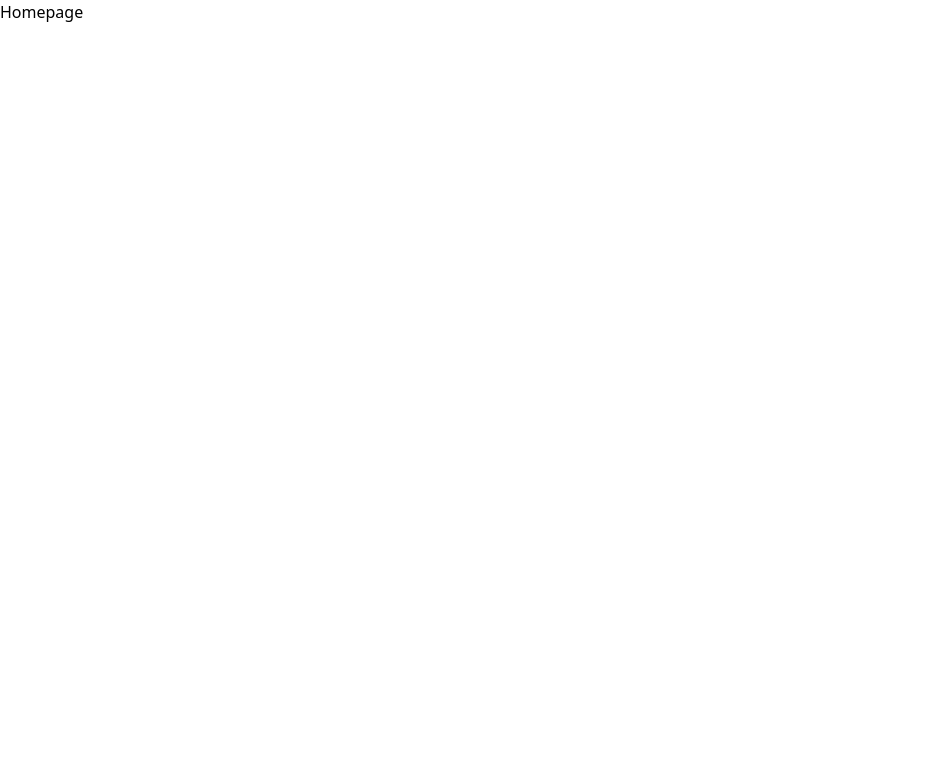
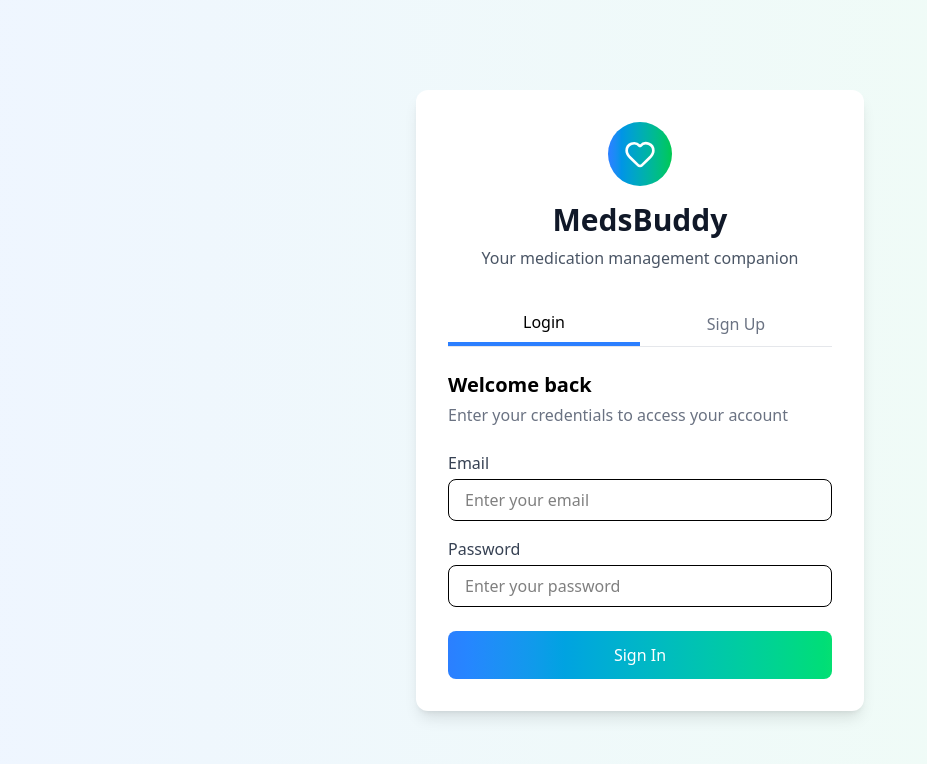
Before and after one commit to YOmprakash/med-manager-frontend, a React (Vite) app: page / in a window 1280 px wide. Shown: the top 764 px of the page, without its empty margins (0-927 px from the left). Built offline with nearby package versions, Linux system fonts and the light colour scheme.

Commit message:
static login page is created

```diff
--- a/package.json
+++ b/package.json
@@ -13,6 +13,7 @@
     "@tailwindcss/vite": "^4.1.10",
     "@tanstack/react-query": "^5.80.7",
     "axios": "^1.10.0",
+    "lucide-react": "^0.517.0",
     "react": "^19.1.0",
     "react-dom": "^19.1.0",
     "react-router-dom": "^7.6.2",
--- a/src/App.jsx
+++ b/src/App.jsx
@@ -1,10 +1,15 @@
-import React from 'react'
+
+import { BrowserRouter, Routes, Route, Navigate } from 'react-router-dom';
+import AuthPage from './pages/authPage.';
 
 const App = () => {
   return (
-    <div>
-      Homepage
-    </div>
+     <BrowserRouter>
+      <Routes>
+        <Route path="/" element={<AuthPage />} />
+        <Route path="*" element={<Navigate to="/" />} />
+      </Routes>
+    </BrowserRouter>
   )
 }
 
--- /dev/null
+++ b/src/pages/authPage..tsx
@@ -0,0 +1,156 @@
+import { useState } from 'react'
+import {  Heart } from 'lucide-react';
+
+export default function AuthPage() {
+  const [mode, setMode] = useState('login')
+
+  return (
+    <div className="min-h-screen flex items-center justify-center bg-gradient-to-r from-blue-50 to-green-50 p-4">
+      <div className="w-full max-w-md bg-white rounded-xl shadow-lg p-8">
+       <div className="w-full max-w-md">
+        <div className="text-center mb-8">
+          <div className="inline-flex items-center justify-center w-16 h-16 bg-gradient-to-r from-blue-500 to-green-500 rounded-full mb-4">
+            <Heart className="w-8 h-8 text-white" />
+          </div>
+          <h1 className="text-3xl font-bold text-gray-900 mb-2">MedsBuddy</h1>
+          <p className="text-gray-600">Your medication management companion</p>
+        </div>
+        </div>
+
+        {/* Tabs */}
+        <div className="flex border-b border-gray-200 mb-6">
+          <button
+            className={`flex-1 py-2 text-center font-medium ${
+              mode === 'login'
+                ? 'text-black border-b-4 border-blue-500'
+                : 'text-gray-500'
+            }`}
+            onClick={() => setMode('login')}
+          >
+            Login
+          </button>
+          <button
+            className={`flex-1 py-2 text-center font-medium ${
+              mode === 'signup'
+                ? 'text-black border-b-4 border-green-400'
+                : 'text-gray-500'
+            }`}
+            onClick={() => setMode('signup')}
+          >
+            Sign Up
+          </button>
+        </div>
+
+        {/* Forms */}
+        {mode === 'login' ? <LoginForm /> : <SignupForm />}
+      </div>
+    </div>
+  )
+}
+
+function LoginForm() {
+  const [form, setForm] = useState({ email: '', password: '' })
+
+  const handleSubmit = e => {
+    e.preventDefault()
+    console.log('Login:', form)
+    // TODO: integrate real login
+  }
+
+  return (
+    <form onSubmit={handleSubmit}>
+      <h2 className="text-xl font-semibold mb-1">Welcome back</h2>
+      <p className="text-gray-500 mb-6">Enter your credentials to access your account</p>
+
+      <div className="mb-4">
+        <label className="block text-gray-700 mb-1">Email</label>
+        <input
+          type="email"
+          required
+          placeholder="Enter your email"
+          value={form.email}
+          onChange={e => setForm(f => ({ ...f, email: e.target.value }))}
+          className="w-full px-4 py-2 border rounded-lg focus:outline-none focus:ring-2 focus:ring-blue-300"
+        />
+      </div>
+
+      <div className="mb-6">
+        <label className="block text-gray-700 mb-1">Password</label>
+        <input
+          type="password"
+          required
+          placeholder="Enter your password"
+          value={form.password}
+          onChange={e => setForm(f => ({ ...f, password: e.target.value }))}
+          className="w-full px-4 py-2 border rounded-lg focus:outline-none focus:ring-2 focus:ring-blue-300"
+        />
+      </div>
+
+      <button
+        type="submit"
+        className="w-full py-3 rounded-lg bg-gradient-to-r from-blue-500 to-green-400 text-white font-medium hover:opacity-90 transition"
+      >
+        Sign In
+      </button>
+    </form>
+  )
+}
+
+function SignupForm() {
+  const [form, setForm] = useState({ name: '', email: '', password: '' })
+
+  const handleSubmit = e => {
+    e.preventDefault()
+    console.log('SignUp:', form)
+    // TODO: integrate real signup
+  }
+
+  return (
+    <form onSubmit={handleSubmit}>
+      <h2 className="text-xl font-semibold mb-6">Create an account</h2>
+
+      <div className="mb-4">
+        <label className="block text-gray-700 mb-1">Name</label>
+        <input
+          type="text"
+          required
+          placeholder="Enter your name"
+          value={form.name}
+          onChange={e => setForm(f => ({ ...f, name: e.target.value }))}
+          className="w-full px-4 py-2 border rounded-lg focus:outline-none focus:ring-2 focus:ring-green-200"
+        />
+      </div>
+
+      <div className="mb-4">
+        <label className="block text-gray-700 mb-1">Email</label>
+        <input
+          type="email"
+          required
+          placeholder="Enter your email"
+          value={form.email}
+          onChange={e => setForm(f => ({ ...f, email: e.target.value }))}
+          className="w-full px-4 py-2 border rounded-lg focus:outline-none focus:ring-2 focus:ring-green-200"
+        />
+      </div>
+
+      <div className="mb-6">
+        <label className="block text-gray-700 mb-1">Password</label>
+        <input
+          type="password"
+          required
+          placeholder="Enter your password"
+          value={form.password}
+          onChange={e => setForm(f => ({ ...f, password: e.target.value }))}
+          className="w-full px-4 py-2 border rounded-lg focus:outline-none focus:ring-2 focus:ring-green-200"
+        />
+      </div>
+
+      <button
+        type="submit"
+        className="w-full py-3 rounded-lg bg-gradient-to-r from-green-400 to-blue-500 text-white font-medium hover:opacity-90 transition"
+      >
+        Sign Up
+      </button>
+    </form>
+  )
+}
```
Also changed, not shown: 1 other file (tests, documents, lock files or other folders).
